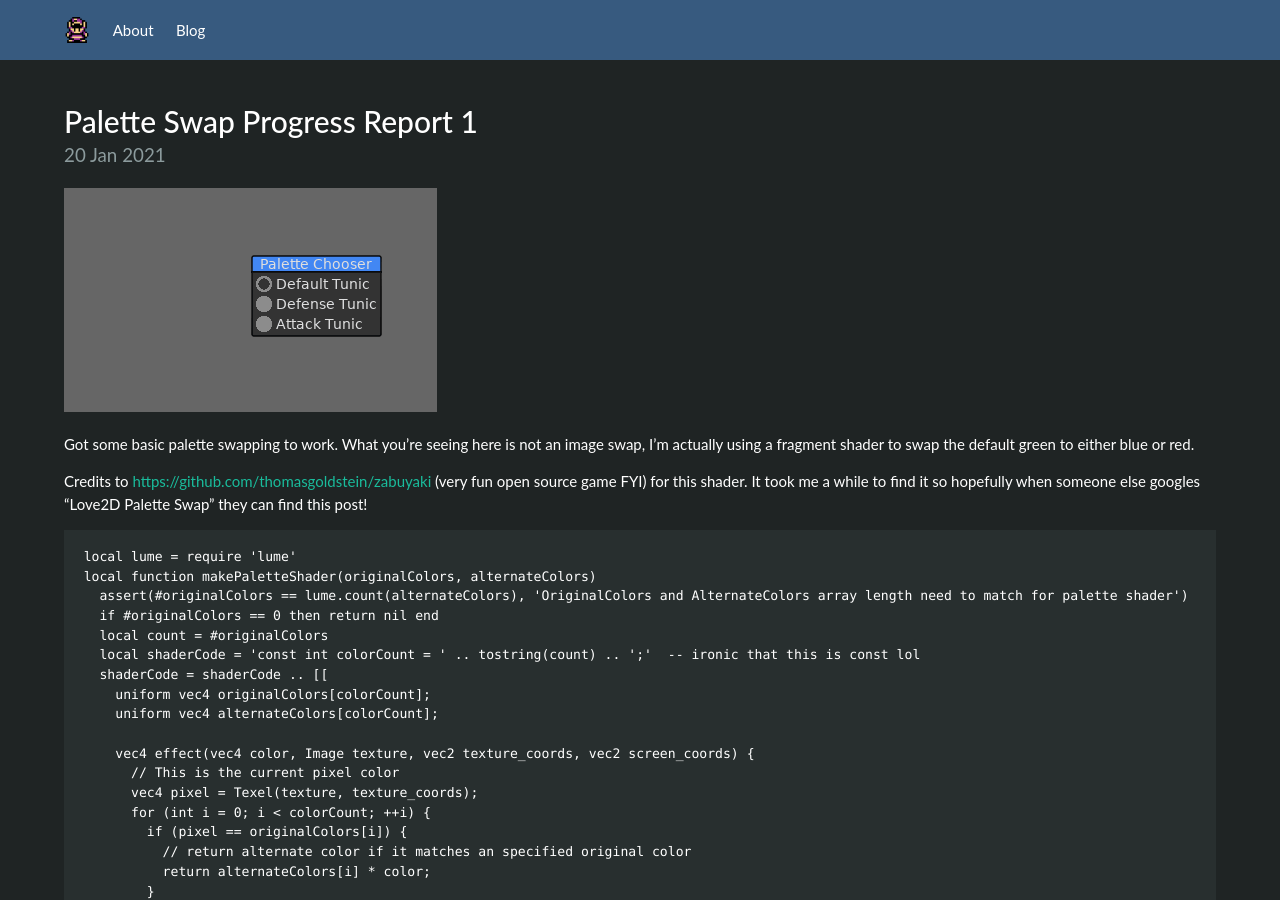
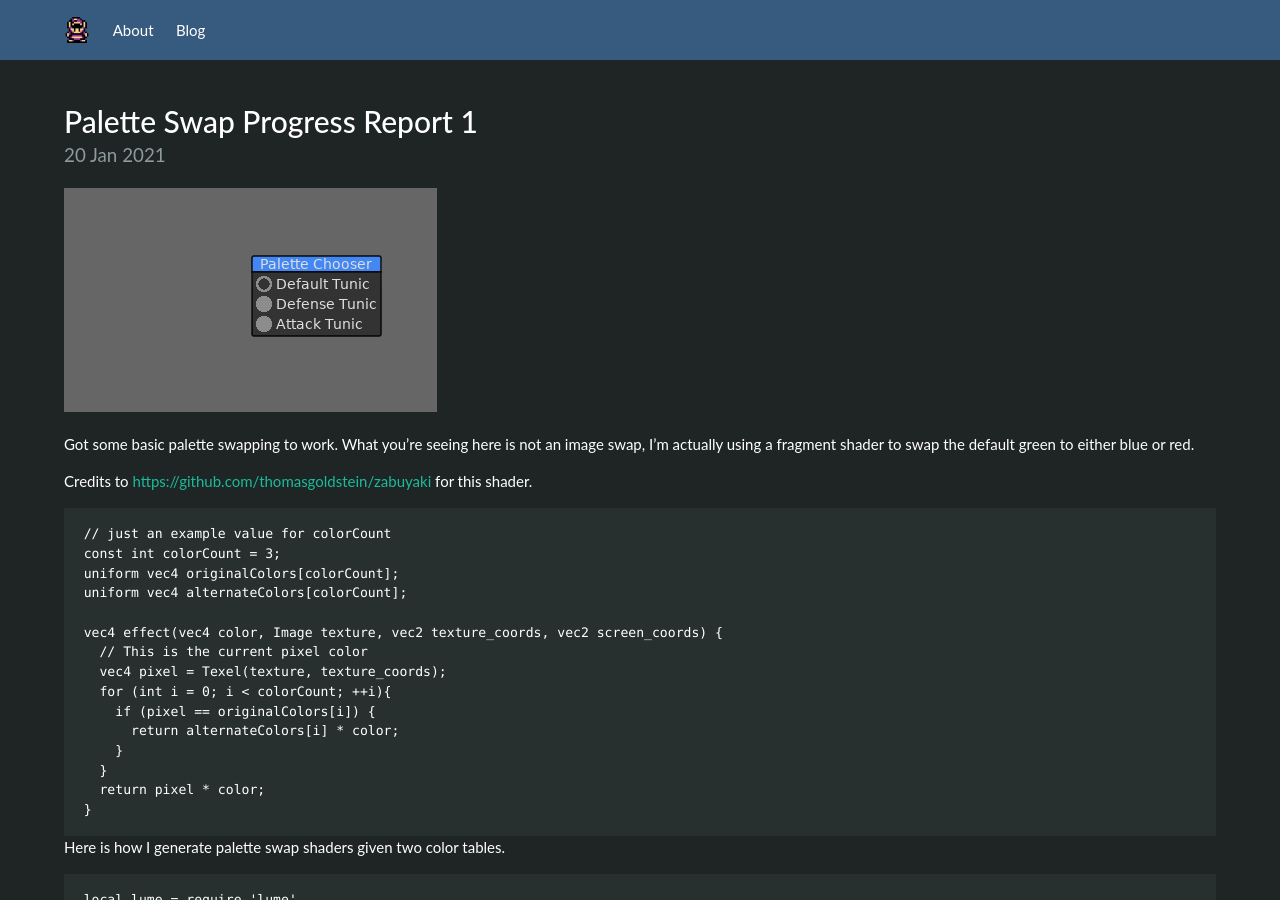
Before and after one commit to PhoenixAran/PhoenixAran.github.io, a Jekyll site: the page built from _posts/2021-01-20-palette-swap-progress-report-1.md, in a window 1280 px wide and 900 px high. Built offline with Jekyll 4.4.1, drawn with Linux system fonts in a browser that asks for light colours.

Commit message:
some edits to existing posts

```diff
--- a/_posts/2021-01-20-palette-swap-progress-report-1.md
+++ b/_posts/2021-01-20-palette-swap-progress-report-1.md
@@ -6,8 +6,26 @@
 Got some basic palette swapping to work. What you're seeing here is not an image swap, I'm actually using a fragment shader to swap
 the default green to either blue or red.
 
-Credits to [https://github.com/thomasgoldstein/zabuyaki](https://github.com/thomasgoldstein/zabuyaki){:target="_blank"} (very fun open source game FYI) for this shader. It took me a while to find it so hopefully when someone else googles "Love2D Palette Swap" they can find this post!
-{% raw %}
+Credits to [https://github.com/thomasgoldstein/zabuyaki](https://github.com/thomasgoldstein/zabuyaki){:target="_blank"} for this shader.
+
+~~~
+// just an example value for colorCount
+const int colorCount = 3;
+uniform vec4 originalColors[colorCount];
+uniform vec4 alternateColors[colorCount];
+
+vec4 effect(vec4 color, Image texture, vec2 texture_coords, vec2 screen_coords) {
+  // This is the current pixel color
+  vec4 pixel = Texel(texture, texture_coords);
+  for (int i = 0; i < colorCount; ++i){
+    if (pixel == originalColors[i]) {
+      return alternateColors[i] * color;
+    }
+  }
+  return pixel * color;
+}
+~~~
+Here is how I generate palette swap shaders given two color tables.
 ~~~
 local lume = require 'lume'
 local function makePaletteShader(originalColors, alternateColors)
@@ -44,7 +62,6 @@ local function makePaletteShader(originalColors, alternateColors)
     end
   end
 ~~~
-{% endraw %}
 
 In the future I plan on making palettes for tilesets as well. This will save time and memory since I won't have to create seperate images if I want a different
 color palette for certain sprites.
```
Also changed, not shown: _posts/2021-01-17-player-state-machine.md (+1 -1 lines).
